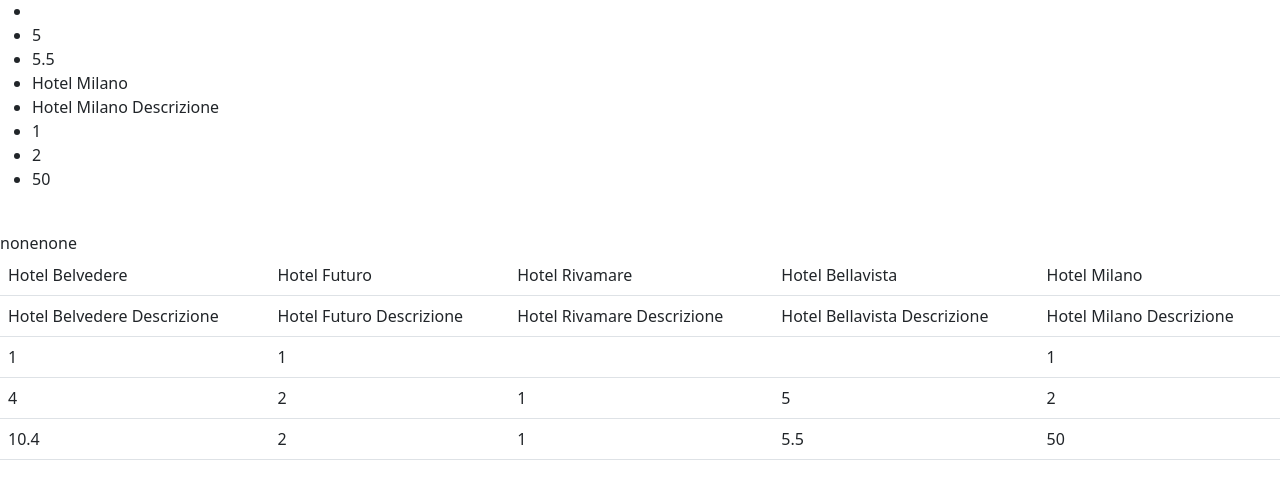
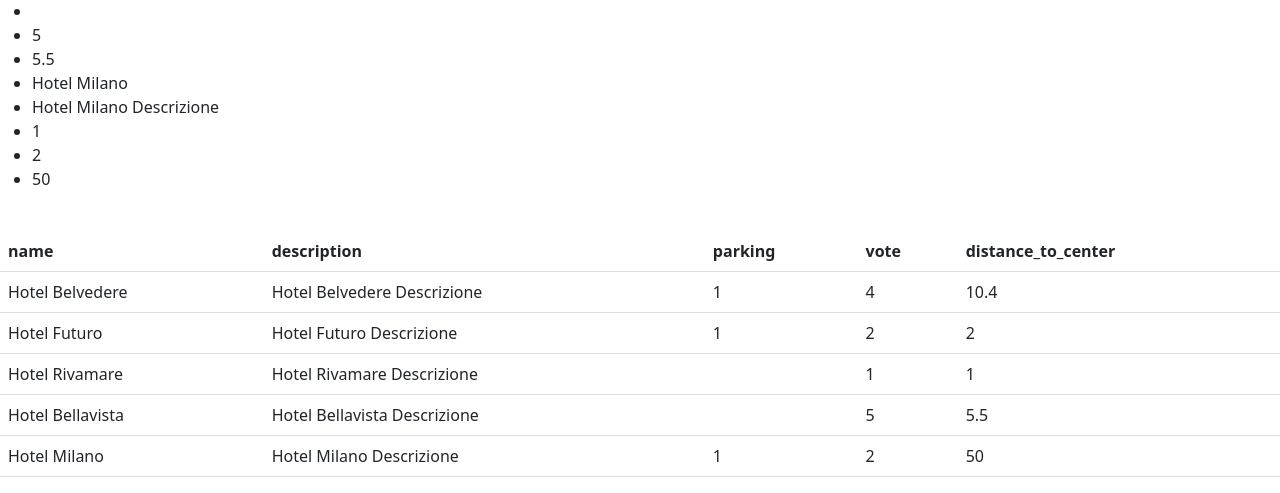
Before and after one commit to NicolaPiperis/php-hotel, a PHP site: page / in a window 1280 px wide. Shown: the part 409-902 px from the top of the page. Before the commit the page ends 869 px from the top, so only its background shows below. Run offline with PHP 8.4, Linux system fonts and the light colour scheme.

Commit message:
end table

```diff
--- a/index.php
+++ b/index.php
@@ -57,6 +57,16 @@
 
             ];
 
+            // Funzione per ricavarsi il nome delle key
+            $keys = array_keys($hotels[0]);
+
+                    // // Funzione di risposta in base al valore dell'array
+                    // if($hotels["parking"] === false) {
+                    //     $hotels["parking"] = "not available";
+                    // }else{
+                    //     $hotels["parking"] = "available";
+                    // }
+
             echo "<ul>";
 
             foreach ($hotels as $hotel) {
@@ -81,9 +91,12 @@
                 <tr>
 
                     <?php
-                        foreach ($hotels as $hotel) {
-                            echo '<td scope="col">' . $hotel["name"] . '</td>';
+
+                        foreach ($keys as $key) {
+
+                            echo '<th scope="col">' . $key . '</th>';
                         }
+
                     ?>
 
                 </tr>
@@ -91,9 +104,12 @@
                 <tr>
 
                     <?php
-                        foreach ($hotels as $hotel) {
-                            echo '<td scope="col">' . $hotel["description"] . '</td>';
-                        }
+
+                       echo '<td scope="col">' . $hotels[0]["name"] . '</td>';
+                       echo '<td scope="col">' . $hotels[0]["description"] . '</td>';
+                       echo '<td scope="col">' . $hotels[0]["parking"] . '</td>';
+                       echo '<td scope="col">' . $hotels[0]["vote"] . '</td>';
+                       echo '<td scope="col">' . $hotels[0]["distance_to_center"] . '</td>';
                     ?>
 
                 </tr>
@@ -101,12 +117,11 @@
                 <tr>
 
                     <?php
-                        foreach ($hotels as $hotel) {
-                            echo '<td scope="col">' . $hotel["parking"] . '</td>';
-                            if ($hotel["parking"] === false) {
-                                echo "none";
-                            }
-                        }
+                        echo '<td scope="col">' . $hotels[1]["name"] . '</td>';
+                        echo '<td scope="col">' . $hotels[1]["description"] . '</td>';
+                        echo '<td scope="col">' . $hotels[1]["parking"] . '</td>';
+                        echo '<td scope="col">' . $hotels[1]["vote"] . '</td>';
+                        echo '<td scope="col">' . $hotels[1]["distance_to_center"] . '</td>';
                     ?>
 
                 </tr>
@@ -114,18 +129,33 @@
                 <tr>
 
                     <?php
-                        foreach ($hotels as $hotel) {
-                            echo '<td scope="col">' . $hotel["vote"] . '</td>';
-                        }
+                        echo '<td scope="col">' . $hotels[2]["name"] . '</td>';
+                        echo '<td scope="col">' . $hotels[2]["description"] . '</td>';
+                        echo '<td scope="col">' . $hotels[2]["parking"] . '</td>';
+                        echo '<td scope="col">' . $hotels[2]["vote"] . '</td>';
+                        echo '<td scope="col">' . $hotels[2]["distance_to_center"] . '</td>';
                     ?>
                 </tr>
 
                 <tr>
 
                     <?php
-                        foreach ($hotels as $hotel) {
-                            echo '<td scope="col">' . $hotel["distance_to_center"] . '</td>';
-                        }
+                        echo '<td scope="col">' . $hotels[3]["name"] . '</td>';
+                        echo '<td scope="col">' . $hotels[3]["description"] . '</td>';
+                        echo '<td scope="col">' . $hotels[3]["parking"] . '</td>';
+                        echo '<td scope="col">' . $hotels[3]["vote"] . '</td>';
+                        echo '<td scope="col">' . $hotels[3]["distance_to_center"] . '</td>';
+                    ?>
+                </tr>
+
+                <tr>
+
+                    <?php
+                        echo '<td scope="col">' . $hotels[4]["name"] . '</td>';
+                        echo '<td scope="col">' . $hotels[4]["description"] . '</td>';
+                        echo '<td scope="col">' . $hotels[4]["parking"] . '</td>';
+                        echo '<td scope="col">' . $hotels[4]["vote"] . '</td>';
+                        echo '<td scope="col">' . $hotels[4]["distance_to_center"] . '</td>';
                     ?>
                 </tr>
 
```
